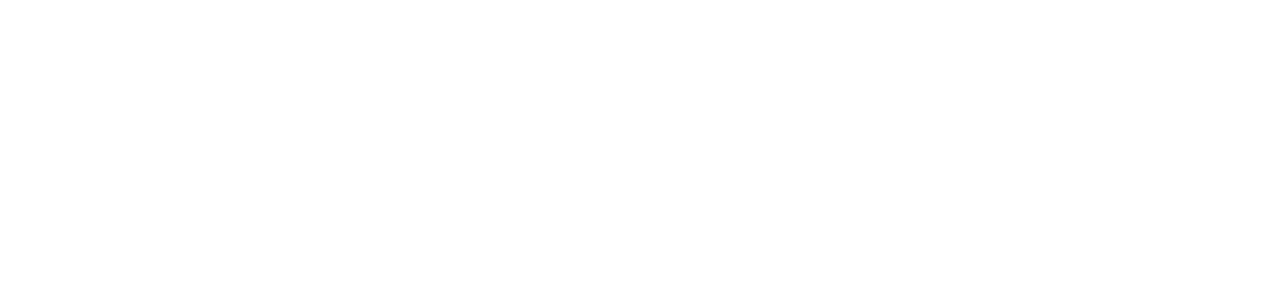
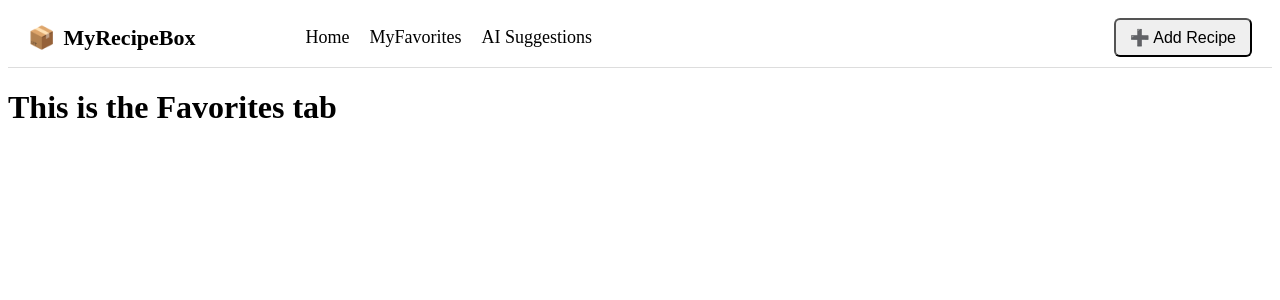
Before and after one commit to Brianmvk11/myrecipebox-BrianMvukwe, a React (Vite) app in the folder myrecipebox_frontend/: page /favorites in a window 1280 px wide. Before the commit this address had no page. Shown: the top 300 px of the page. Built offline with nearby package versions, Linux system fonts and the light colour scheme.

Commit message:
adding the different tabs for the app

```diff
--- a/myrecipebox_frontend/src/App.tsx
+++ b/myrecipebox_frontend/src/App.tsx
@@ -2,6 +2,9 @@
 import AuthTabs from "./components/AuthTabs";
 import Home from "./pages/Home";
 import RecipeDetails from "./pages/RecipeDetails";
+import AISuggestions from "./pages/AISuggestions";
+import Favorites from "./pages/Favorites";
+import AddRecipe from "./pages/AddRecipe";
 
 export default function App() {
   return (
@@ -9,6 +12,9 @@
       <Route path="/" element={<AuthTabs />} />
       <Route path="/home" element={<Home />} />
       <Route path="/recipe/:id" element={<RecipeDetails />} />
+      <Route path="/ai_suggestions" element={<AISuggestions />} />
+      <Route path="/favorites" element={<Favorites />} />
+      <Route path="/add_recipe" element={<AddRecipe />} />
     </Routes>
   );
 }
--- /dev/null
+++ b/myrecipebox_frontend/src/components/HeaderTabs.tsx
@@ -0,0 +1,74 @@
+// components/HeaderTabs.tsx
+import React from "react";
+import { useNavigate } from "react-router-dom";
+
+export default function HeaderTabs() {
+  const navigate = useNavigate();
+
+  return (
+    <div
+      style={{
+        display: "flex",
+        alignItems: "center",
+        padding: "10px 20px",
+        borderBottom: "1px solid #ddd",
+        marginBottom: "20px",
+        gap: 30,
+      }}
+    >
+      {/* LEFT — Logo + Title */}
+      <div
+        onClick={() => navigate("/")}
+        style={{
+          display: "flex",
+          alignItems: "center",
+          gap: 8,
+          cursor: "pointer",
+          fontSize: 22,
+          fontWeight: "bold",
+        }}
+      >
+        📦 <span>MyRecipeBox</span>
+      </div>
+
+      {/* CENTER — Tabs */}
+      <div style={{ display: "flex", gap: 20, marginLeft: "80px" }}>
+        <span
+          onClick={() => navigate("/home")}
+          style={{ cursor: "pointer", fontSize: 18 }}
+        >
+          Home
+        </span>
+
+        <span
+          onClick={() => navigate("/favorites")}
+          style={{ cursor: "pointer", fontSize: 18 }}
+        >
+          MyFavorites
+        </span>
+
+        <span
+          onClick={() => navigate("/ai_suggestions")}
+          style={{ cursor: "pointer", fontSize: 18 }}
+        >
+          AI Suggestions
+        </span>
+      </div>
+
+      {/* RIGHT — Add Recipe */}
+      <div style={{ marginLeft: "auto" }}>
+        <button
+          onClick={() => navigate("/add_recipe")}
+          style={{
+            padding: "8px 14px",
+            fontSize: 16,
+            borderRadius: 6,
+            cursor: "pointer",
+          }}
+        >
+          ➕ Add Recipe
+        </button>
+      </div>
+    </div>
+  );
+}
--- /dev/null
+++ b/myrecipebox_frontend/src/pages/AISuggestions.tsx
@@ -0,0 +1,11 @@
+import HeaderTabs from "../components/HeaderTabs";
+
+export default function AISuggestions() {
+  return (
+    <div>
+      <HeaderTabs />
+      <h2>AI Suggestions</h2>
+      {/* Content later */}
+    </div>
+  );
+}
--- /dev/null
+++ b/myrecipebox_frontend/src/pages/AddRecipe.tsx
@@ -0,0 +1,11 @@
+// import HeaderTabs from "../components/HeaderTabs";
+
+export default function AddRecipe() {
+  return (
+    <div>
+      {/* <HeaderTabs /> */}
+      <h2>Add Favorites</h2>
+      {/* Content later */}
+    </div>
+  );
+}
--- /dev/null
+++ b/myrecipebox_frontend/src/pages/Favorites.tsx
@@ -0,0 +1,10 @@
+import HeaderTabs from "../components/HeaderTabs";
+
+export default function Favorites() {
+  return (
+    <div>
+      <HeaderTabs />
+      <h1>This is the Favorites tab</h1>
+    </div>
+  );
+}
--- a/myrecipebox_frontend/src/pages/Home.tsx
+++ b/myrecipebox_frontend/src/pages/Home.tsx
@@ -1,6 +1,8 @@
 import { useEffect, useState } from "react";
 import { listRecipes, searchRecipes, addFavorite, removeFavorite } from "../api";
 import { useNavigate } from "react-router-dom";
+import HeaderTabs from "../components/HeaderTabs";
+
 
 export default function Home() {
   const [recipes, setRecipes] = useState<any[]>([]);
@@ -92,6 +94,7 @@
 
   return (
     <div>
+      <HeaderTabs />
       <h1>Discover your next meal</h1>
       <p>Explore thousands of recipes from around the world.</p>
 
@@ -153,6 +156,7 @@
             />
 
             <h3 style={{ marginTop: 10 }}>{recipe.title}</h3>
+            {/* <p>{recipe.is_favorite ? "true":"false"}</p> */}
           </div>
         ))}
       </div>
```
Also changed, not shown: 2 other files (tests, documents, lock files or other folders).
